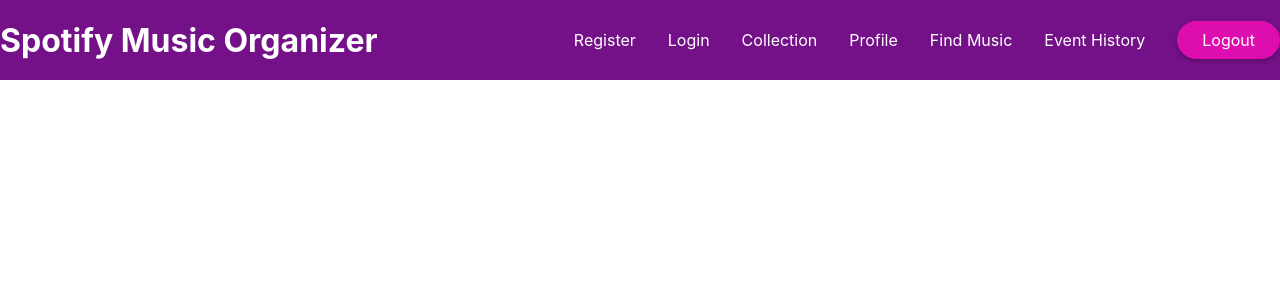
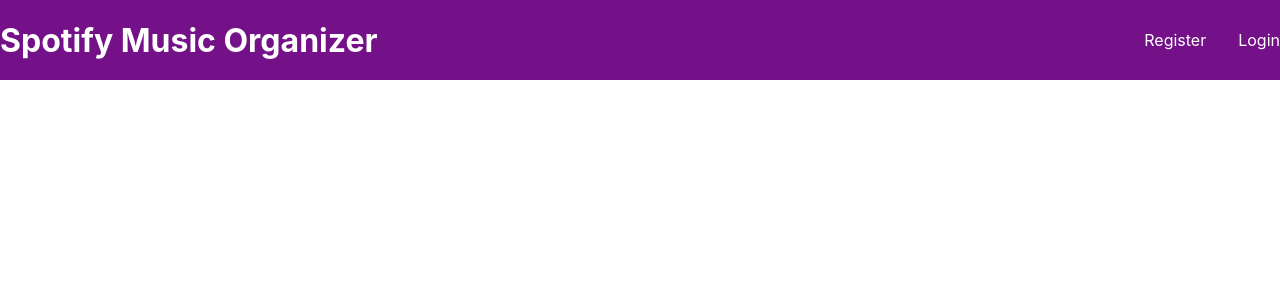
Before and after one commit to sammierosado/liftoff-group-3, a React (Create React App) app in the folder src/main/react-app-brainyBunch/: page / in a window 1280 px wide. Shown: the top 300 px of the page. Built offline with nearby package versions, Linux system fonts and the light colour scheme.

Commit message:
fixed login

```diff
--- a/src/main/react-app-brainyBunch/src/components/Navigation.js
+++ b/src/main/react-app-brainyBunch/src/components/Navigation.js
@@ -24,27 +24,27 @@
               <a href="/login">Login</a>
             </li>
           )}
-          {!isLoggedIn && (
+          {isLoggedIn && (
             <li>
               <a href="/collections">Collection</a>
             </li>
           )}
-          {!isLoggedIn && (
+          {isLoggedIn && (
             <li>
               <a href="/user">Profile</a>
             </li>
           )}
-          {!isLoggedIn && (
+          {isLoggedIn && (
             <li>
               <a href="/search">Find Music</a>
             </li>
           )}
-          {!isLoggedIn && (
+          {isLoggedIn && (
             <li>
               <a href="/stamplist">Event History</a>
             </li>
           )}
-          {!isLoggedIn && (
+          {isLoggedIn && (
             <li>
               {/* <Form action="/logout" method="post"> */}
               <button onClick={handleLogout}>Logout</button>
--- a/src/main/react-app-brainyBunch/src/components/UserProfile.js
+++ b/src/main/react-app-brainyBunch/src/components/UserProfile.js
@@ -1,4 +1,3 @@
-
 import React, { useState, useEffect } from "react";
 import "../css/userProfile.css";
 import { CgProfile } from "react-icons/cg";
@@ -33,7 +32,6 @@
         }
       );
 
-
       const userData = await response.json();
       setUser(userData);
       console.log(userData);
@@ -42,7 +40,6 @@
         localStorage.setItem("username", username);
         setIsLoading(false);
       } else {
-
         setErrorMessage(userData.errorMessage);
         setIsLoading(false);
       }
@@ -91,12 +88,10 @@
     window.location.href = "/user";
   };
 
-
   return (
     <div>
       <div className="userProfile-nav">
         <h2>Welcome! {username}</h2>
-
 
         <div>
           <div>
@@ -199,7 +194,6 @@
               </div>
             </div>
           )}
-
         </div>
       </div>
     </div>
--- a/src/main/react-app-brainyBunch/src/css/randomPage.css
+++ b/src/main/react-app-brainyBunch/src/css/randomPage.css
@@ -18,6 +18,7 @@
   img {
     border-radius: 5px 5px 0 0;
     width: 600px;
+
   }
 
   .RandomButton {
```
